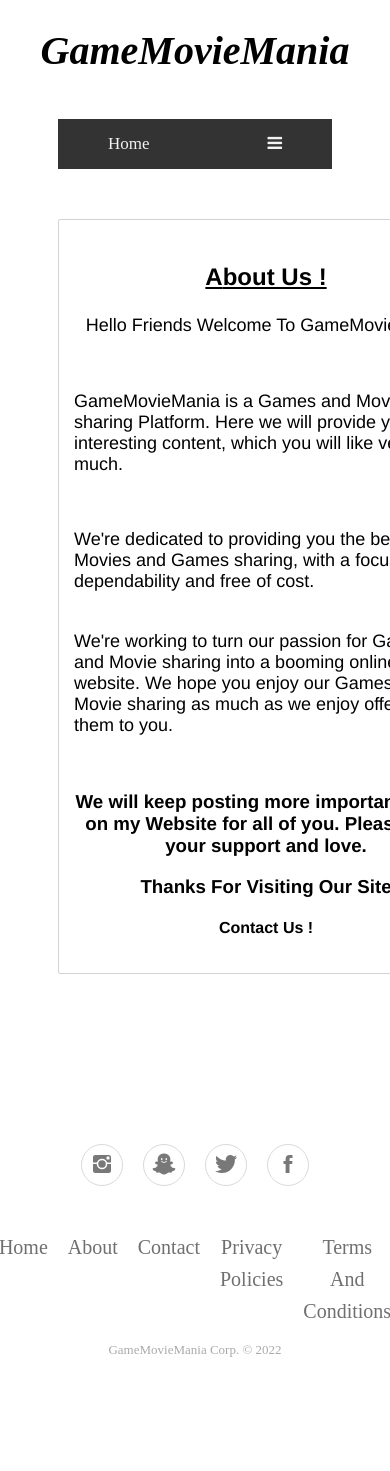
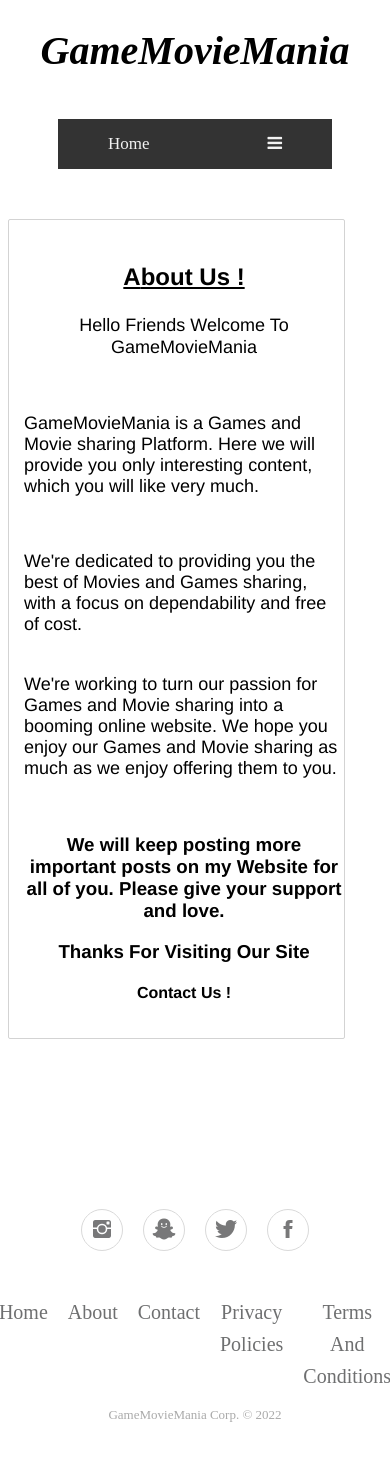
Before and after one commit to Bhavya2607/GameMovieMania, a PHP site: page /about.html in a window 390 px wide; the page is wider, and only the part inside the window is pictured. Before the commit the page ends 1357 px from the top of that part, so only its background shows below. Run offline with PHP 8.4, Linux system fonts and the light colour scheme.

Commit message:
Update style2.css

```diff
--- a/css/style2.css
+++ b/css/style2.css
@@ -414,8 +414,9 @@ border: 1px solid gray;
 
       }
       .box1{
-          width: 384px;
+          width: 320px;
           margin-top: 50px;
+          margin-left: 0px;
           height: fit-content;
       }
       .recent{
```
